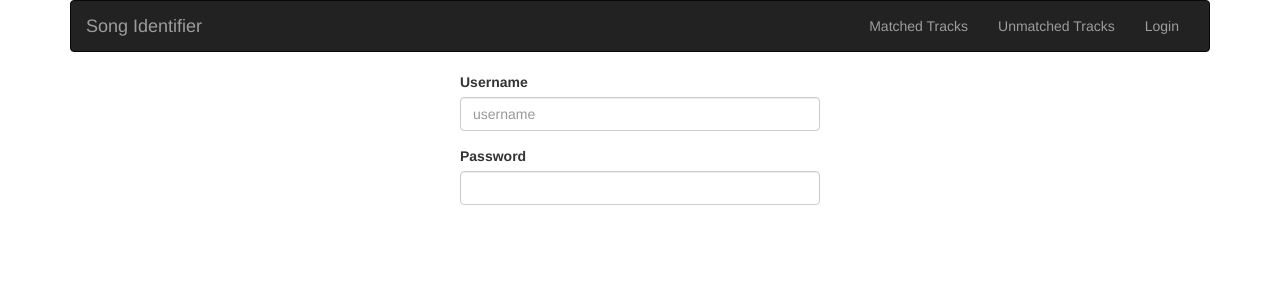
After one commit to MikeMcMahon/echonest, a Django app: template echonest/templates/login.html in a window 1280 px wide. The commit adds this page. Shown: the top 300 px of the page. Run offline with Django 3.2, Linux system fonts and the light colour scheme; the template is opened without the code that fills it, so the values that code supplies are empty; some libraries are stand-ins or nearby versions.

Commit message:
adding login stuff

```diff
--- /dev/null
+++ b/echonest/templates/login.html
@@ -0,0 +1,17 @@
+{% extends 'base.html' %}
+{% block content %}
+    <div class="row">
+        <div class="col-md-offset-4 col-md-4 col-xs-12">
+            <form method="post" action=".">
+                <div class="form-group">
+                    <label for="id_username">Username</label>
+                    <input type="text" class="form-control" id="id_username" placeholder="username"/>
+                </div>
+                <div class="form-group">
+                    <label for="id_password">Password</label>
+                    <input type="text" class="form-control" id="id_password" placeholder=""/>
+                </div>
+            </form>
+        </div>
+    </div>
+{% endblock %}
--- a/echonest/templates/navigation.html
+++ b/echonest/templates/navigation.html
@@ -16,7 +16,7 @@
                 <li><a href="/unmatched/">Unmatched Tracks</a></li>
                 <li>
                     {% if 1 %}
-                        <a href="#">Login</a>
+                        <a href="/login/">Login</a>
                     {% else %}
                         <a href="#">Logout</a>
                     {% endif %}
--- a/echonest/urls.py
+++ b/echonest/urls.py
@@ -3,6 +3,7 @@ from echonest import views
 
 urlpatterns = patterns(
     '',
+    url(r'^login/$', views.login),
     url(r'^$', views.ingester),
     url(r'^(unmatched|matched)/$', views.song_listing),
     url(r'^retry/(\d+)$', views.retry),
```
Also changed, not shown: echonest/views.py (+8 -0 lines).
